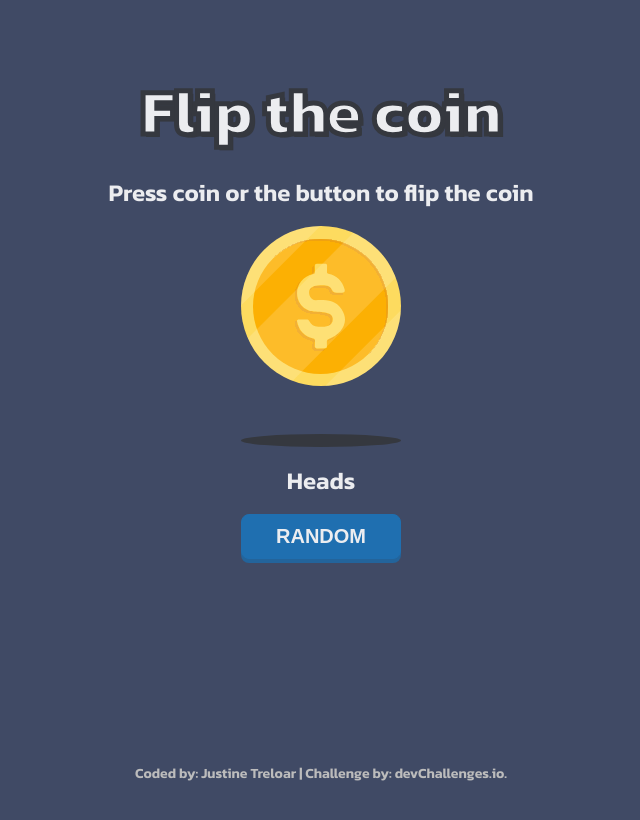
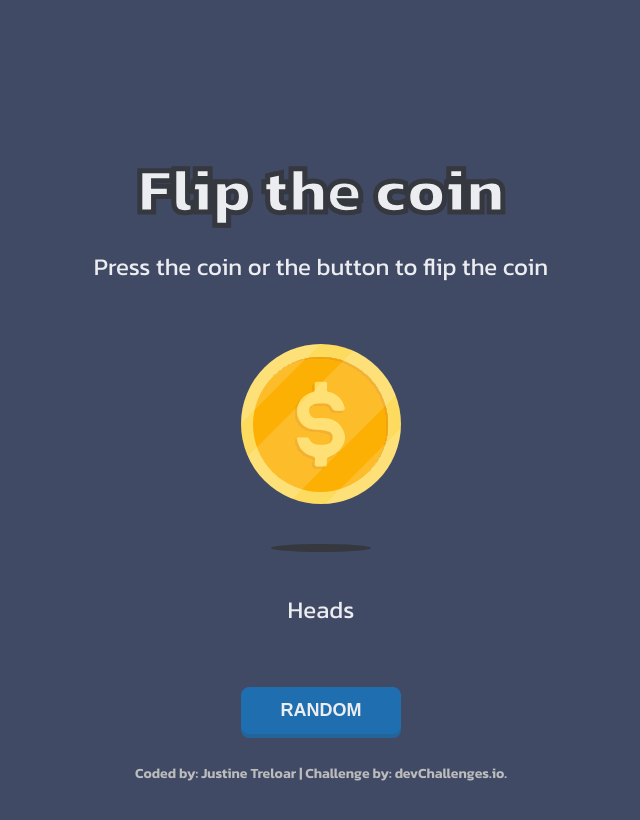
Before and after one commit to jinxd/flip-the-coin, a plain HTML site: page index.html in a window 1280 px wide. Shown: the whole page, without its empty margins (319-959 px from the left). Drawn offline with Linux system fonts and the light colour scheme.

Commit message:
Adjust layout to match Design file

```diff
--- a/index.html
+++ b/index.html
@@ -19,18 +19,21 @@
     <title>Flip the coin | devChallenges.io</title>
   </head>
 
-  <body>
+  <body class="temp">
     <div class="wrapper">
       <h1>Flip the coin</h1>
-      <p class="instructions">Press coin or the button to flip the coin</p>
+      <p class="instructions">Press the coin or the button to flip the coin</p>
 
       <!-- coin image -->
       <div class="coin">
         <img src="./resources/heads.svg" alt="Coin" id="coinImg">
-        <img src="./resources/shadow.svg" alt="Coin Shadow">
+        <img src="./resources/shadow.svg" alt="Coin Shadow" class="shadow">
       </div>
-      <p class="result">Heads</p>
-      <button type="submit" id="flipBtn">Random</button>
+
+      <div class="result-btn">
+        <p class="result">Heads</p>
+        <button type="submit" id="flipBtn">Random</button>
+      </div>
     </div>
 
     <div class="author-info">
--- a/styles.css
+++ b/styles.css
@@ -45,10 +45,8 @@ body {
   display: flex;
   flex-direction: column;
   align-items: center;
-  // justify-content: center;
-  top: 4rem;
-
-  gap: 1rem;
+  top: 17.75vh;
+  gap: 0.75rem;
   height: 100%;
   text-align: center;
 }
@@ -56,11 +54,8 @@ body {
 h1 {
   font-size: 4rem;
   font-weight: 800;
-  letter-spacing: -1px;
-
-
-  /* Heading Text Shadow */
-  text-shadow: 3px 3px 0px var(--c-grey);
+  letter-spacing: -0.5px;
+  text-shadow: 2px 2px 0px var(--c-grey);
   -webkit-text-stroke-width: 5px;
   -webkit-text-stroke-color: var(--c-grey);
 
@@ -69,18 +64,15 @@ h1 {
 p {
   font-size: 1.5rem;
   text-shadow: none;
+  font-weight: normal;
 }
-
-.instructions {}
-
-.result {}
 
 button[type="submit"] {
   background: var(--c-blue);
   color: var(--c-light);
-  font-size: 1.25rem;
+  font-size: 1.125rem;
   font-weight: 600;
-  padding: 0.5rem 1rem;
+  padding: 0.75rem 1rem;
   border-radius: 8px;
   border: 1px solid var(--c-blue);
   /* Button Shadow */
@@ -89,17 +81,26 @@ button[type="submit"] {
   text-align: center;
   width: 160px;
   min-width: fit-content;
-  min-height: 2.8125rem;
 
   &:hover {
     background: var(--c-grey);
   }
 }
 
+.result-btn {
+  position: relative;
+  top: 4.75rem;
+  display: grid;
+  gap: 3.75rem;
+}
+
 .coin {
+  position: relative;
+  top: 3rem;
   display: flex;
   flex-direction: column;
-  gap: 3rem;
+  align-items: center;
+  gap: 2.5rem;
   perspective: 1000px;
 }
 
@@ -110,6 +111,10 @@ button[type="submit"] {
 
 .coin .flipping {
   animation: flip 0.6s ease;
+}
+
+.coin .shadow {
+  width: fit-content
 }
 
 @keyframes flip {
```
